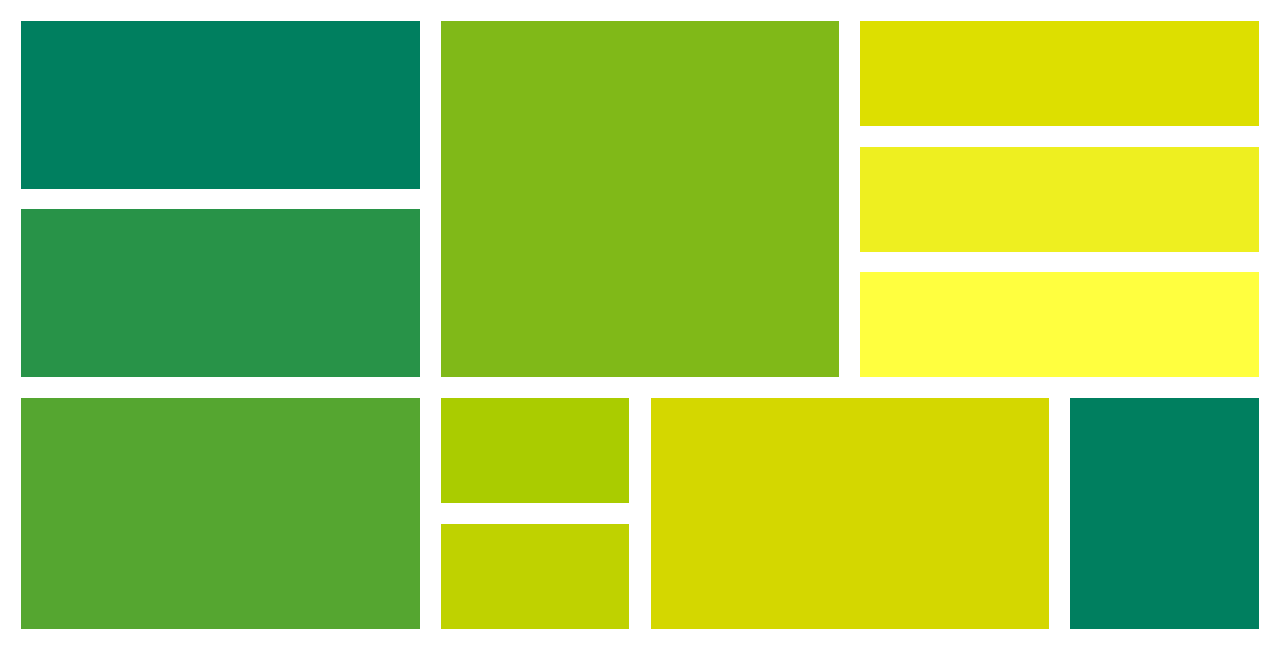
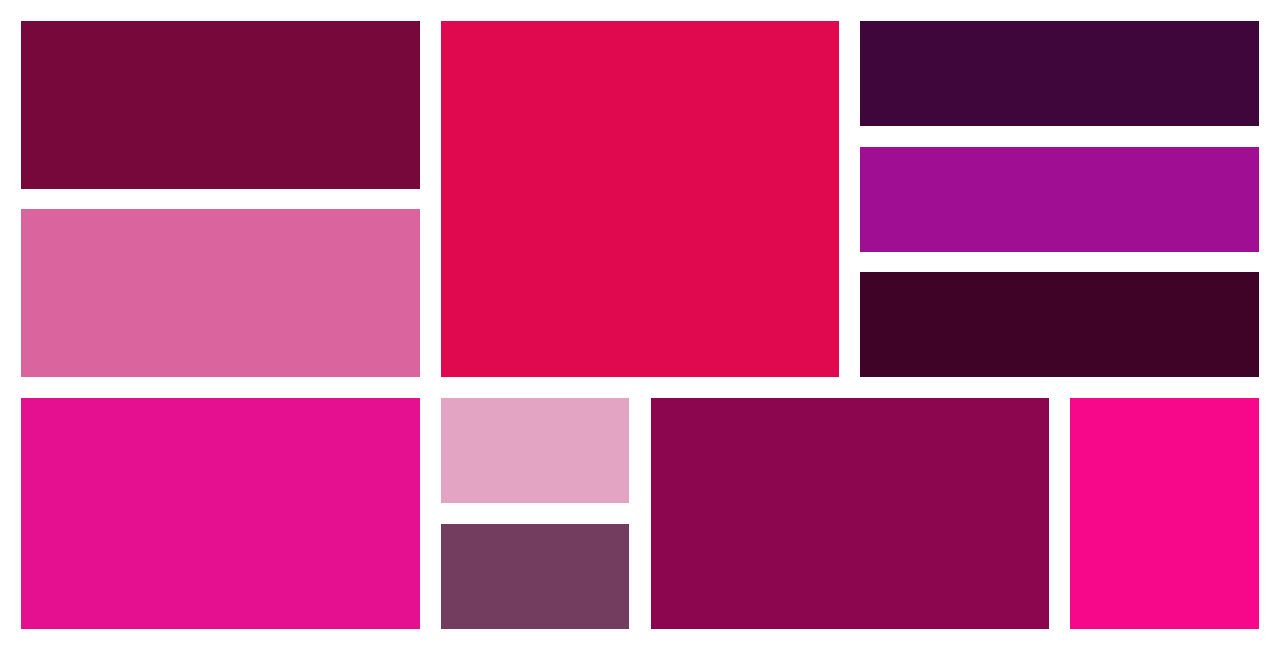
Before and after one commit to carroline88/Grid-color-palette, a plain HTML site: page index.html in a window 1280 px wide. Shown: the top 649 px of the page. Drawn offline with Linux system fonts and the light colour scheme.

Commit message:
Update color in css-boxes

```diff
--- a/styles/style.css
+++ b/styles/style.css
@@ -32,9 +32,9 @@ body {
   gap: 2.6vh;
   grid-template-rows: 195fr 195fr 268fr;
 }
-.box-1 { background-color: #007f5f; }
-.box-2 { background-color: #289348; }
-.box-3 { background-color: #55a630; }
+.box-1 { background-color: #76083b; }
+.box-2 { background-color: #da659e; }
+.box-3 { background-color: #e4108f; }
 
 
 .col-mid {
@@ -45,19 +45,19 @@ body {
 }
 .box-4 {
   grid-column: 1 / 3;
-  background-color: #80b918;
+  background-color: #e00950;
 }
 .mid-sub-left {
   display: grid;
   gap: 2.6vh;
   grid-template-rows: 122fr 122fr;
 }
-.box-5 { background-color: #aacc00; }
-.box-6 { background-color: #bfd200; }
+.box-5 { background-color: #e3a3c2; }
+.box-6 { background-color: #723d5f; }
 .box-7 {
 
   width: calc(200% + 1.66vw);
-  background-color: #d4d700;
+  background-color: #8b054f;
   z-index: 2;
 }
 
@@ -66,9 +66,9 @@ body {
   gap: 2.6vh;
   grid-template-rows: 122fr 122fr 122fr 268fr;
 }
-.box-8  { background-color: #dddf00; }
-.box-9  { background-color: #eeef20; }
-.box-10 { background-color: #ffff3f; }
+.box-8  { background-color: #3f063c; }
+.box-9  { background-color: #9f0e93; }
+.box-10 { background-color: #3e0327; }
 
 .right-bottom {
   display: flex;
@@ -76,12 +76,12 @@ body {
 }
 .box-11 {
   width: calc(50% - 0.83vw);
-  background-color: #007f5f;
+  background-color: #f7088b;
 }
 
 .footer {
   grid-column: 1 / 4;
-  background-color: #98c1bc;
+  background-color: #581d8f;
   display: flex;
   align-items: center;
   padding-left: 1.66vw;
```
